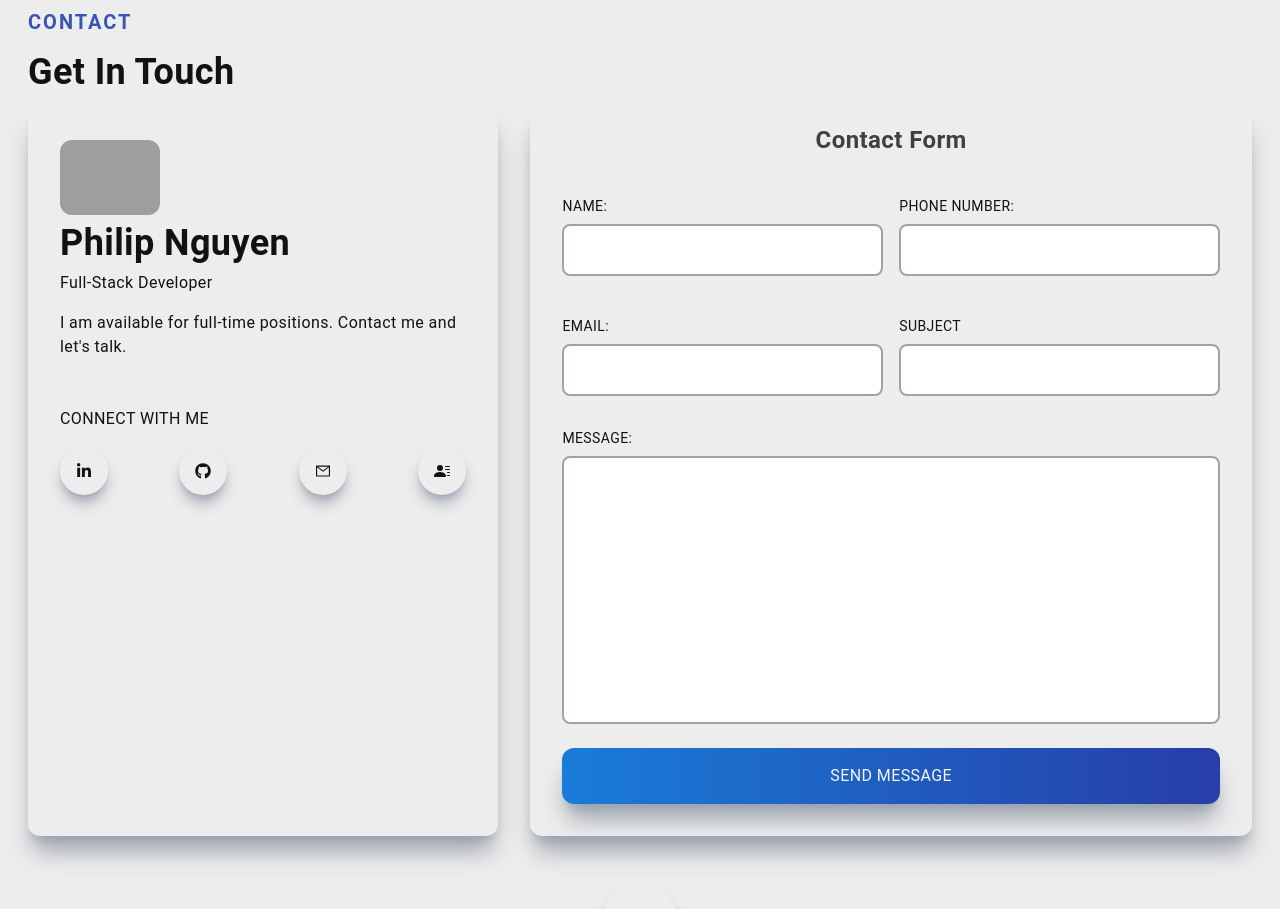
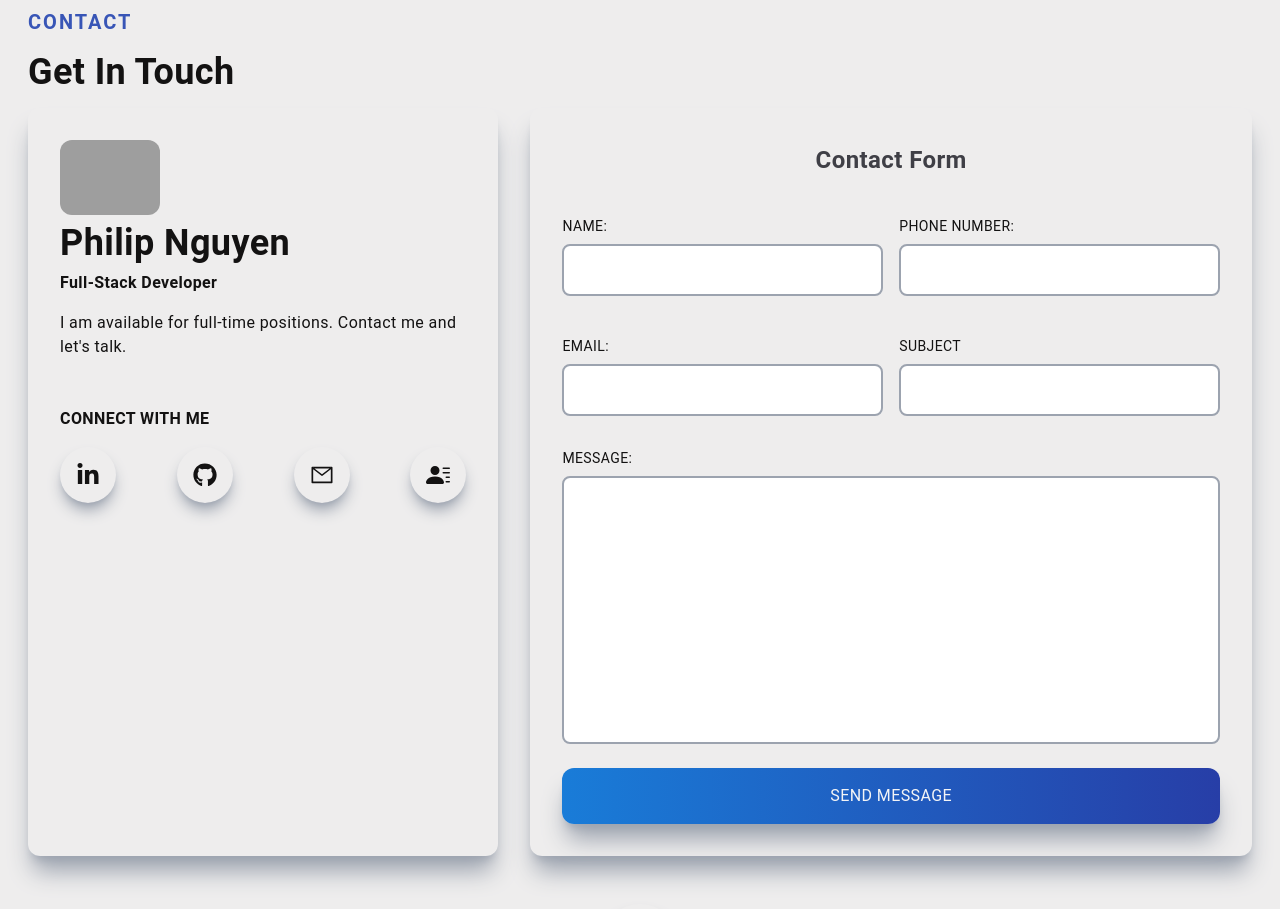
Before and after one commit to pn-code/personal-portfolio-nextjs, a Next.js app: page / in a window 1280 px wide. Shown: the part 3380-4289 px from the top of the page. Built offline with nearby package versions, Linux system fonts and the light colour scheme; grey boxes are pictures that could not be loaded.

Commit message:
Resized Icons and added font weights

```diff
--- a/components/Contact.jsx
+++ b/components/Contact.jsx
@@ -26,13 +26,13 @@ const Contact = () => {
                             />
                             <div>
                                 <h2 className="py-2">Philip Nguyen</h2>
-                                <p>Full-Stack Developer</p>
+                                <p className="font-semibold">Full-Stack Developer</p>
                                 <p className="py-4">
                                     I am available for full-time positions.
                                     Contact me and let's talk.
                                 </p>
                                 <div>
-                                    <p className="uppercase pt-8">
+                                    <p className="uppercase pt-8 font-semibold">
                                         Connect With Me
                                     </p>
                                     <div className="flex items-center justify-between py-4">
@@ -42,7 +42,7 @@ const Contact = () => {
                                             rel="noreferrer"
                                         >
                                             <div className="rounded-full shadow-lg shadow-gray-400 p-4 cursor-pointer hover:scale-150 ease-in duration-300">
-                                                <FaLinkedinIn />
+                                                <FaLinkedinIn size={24} />
                                             </div>
                                         </a>
 
@@ -52,7 +52,7 @@ const Contact = () => {
                                             rel="noreferrer"
                                         >
                                             <div className="rounded-full shadow-lg shadow-gray-400 p-4 cursor-pointer hover:scale-150 ease-in duration-300">
-                                                <FaGithub />
+                                                <FaGithub size={24} />
                                             </div>
                                         </a>
 
@@ -62,7 +62,7 @@ const Contact = () => {
                                             rel="noreferrer"
                                         >
                                             <div className="rounded-full shadow-lg shadow-gray-400 p-4 cursor-pointer hover:scale-150 ease-in duration-300">
-                                                <AiOutlineMail />
+                                                <AiOutlineMail size={24} />
                                             </div>
                                         </a>
 
@@ -72,7 +72,9 @@ const Contact = () => {
                                             rel="noreferrer"
                                         >
                                             <div className="rounded-full shadow-lg shadow-gray-400 p-4 cursor-pointer hover:scale-150 ease-in duration-300">
-                                                <BsFillPersonLinesFill />
+                                                <BsFillPersonLinesFill
+                                                    size={24}
+                                                />
                                             </div>
                                         </a>
                                     </div>
@@ -83,7 +85,9 @@ const Contact = () => {
 
                     {/* Right-side */}
                     <div className="col-span-3 w-full h-auto shadow-xl shadow-gray-400 rounded-xl lg:p-4">
-                        <h3 className="text-center text-2xl text-zinc-700">Contact Form</h3>
+                        <h3 className="text-center text-2xl text-zinc-700 mt-5">
+                            Contact Form
+                        </h3>
                         <div className="p-4">
                             <form>
                                 <div className="grid md:grid-cols-2 gap-4 w-full py-2">
```
